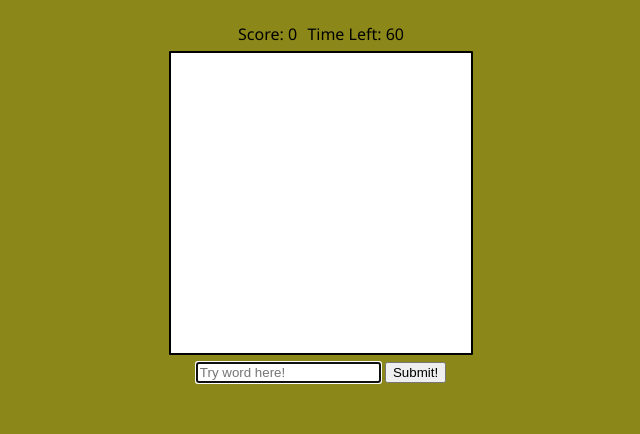
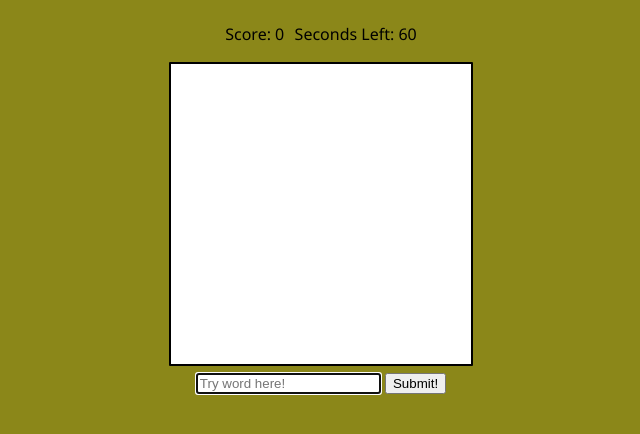
Before and after one commit to sangerco/flask_boggle, a Flask app: template templates/index.html in a window 1280 px wide. Shown: the part 96-530 px from the top of the page, without its empty margins (319-959 px from the left). Run offline with Flask 2, Linux system fonts and the light colour scheme; the template is opened without the code that fills it, so the values that code supplies are empty; parts of the project's set-up code (start-up, migrations or seed data) failed here and were passed over; some libraries are stand-ins or nearby versions.

Commit message:
second commit

```diff
--- a/static/app.js
+++ b/static/app.js
@@ -16,6 +16,7 @@ class BoggleGame {
 
     showScore() {
         $(".score", this.board).text(this.score);
+        console.log(this.score);
     }
 
     showMessage(msg, cls) {
@@ -23,6 +24,7 @@ class BoggleGame {
             .text(msg)
             .removeClass()
             .addClass(`msg ${cls}`);
+        console.log(msg, cls)
     }
 
     async handleSubmit(e) {
@@ -32,12 +34,12 @@ class BoggleGame {
         let word = $word.val();
         if (!word) return;
 
-        if (this.word.has(word)) {
+        if (this.words.has(word)) {
             this.showMessage(`${word} has already been found!`, "err");
-            return
+            return;
         }
 
-        const res = await axios.get("/check-word", { params: { word: word } });
+        const res = await axios.get("/check_word", { params: { word: word } });
         console.log(res);
         if (res.data.result === "not-word") {
             this.showMessage(`${word} is not a valid word!`, "err");
@@ -55,6 +57,7 @@ class BoggleGame {
 
     showTimer() {
         $(".timer", this.board).text(this.secs);
+        console.log(this.secs)
     }
 
     async tick() {
--- a/templates/index.html
+++ b/templates/index.html
@@ -15,13 +15,13 @@
     <div class="stats">
         <div id="score" class="upper">Score: <span class="score">0</span></div>
         <div id="blank"></div>
-        <div id="time_left" class="upper">Time Left: <span class="timer">60</span></div>
+        <div id="time_left" class="upper">Seconds Left: <span class="timer"></span></div>
     </div>
 
-    <p class="msg upper"></p>
+    <p class="msg"></p>
 
-    <section id="boggle_board">
-            <table id="board">
+    <section id="boggle">
+            <table id="board_board">
                 <tbody>
                     {% for row in board %}
                         <tr>
@@ -36,7 +36,7 @@
             </table>
 
 
-        <form method="post" class="add-word">
+        <form method="POST" class="add-word">
             <input type="text" name="word" placeholder="Try word here!" class="word" autofocus>
             <button>Submit!</button>
         </form>
@@ -46,5 +46,6 @@
     <script src="http://unpkg.com/jquery"></script>
     <script src="https://unpkg.com/axios@0.19.0/dist/axios.js"></script>
     <script src="/static/app.js"></script>
+
 </body>
 </html>
```
